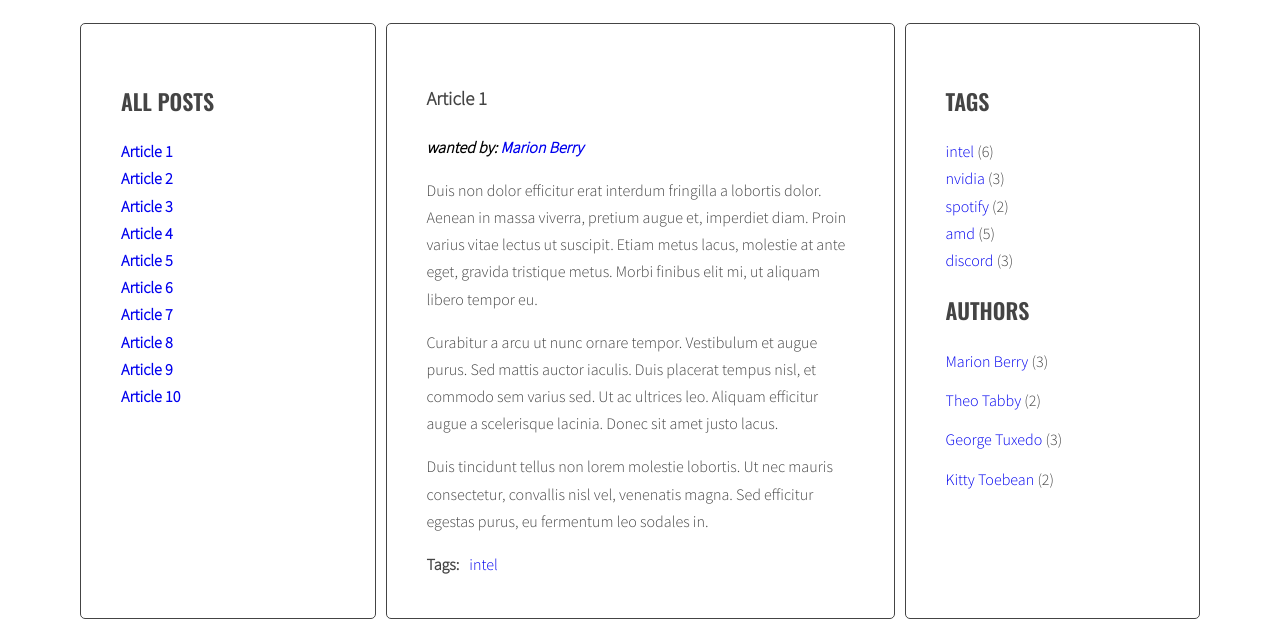
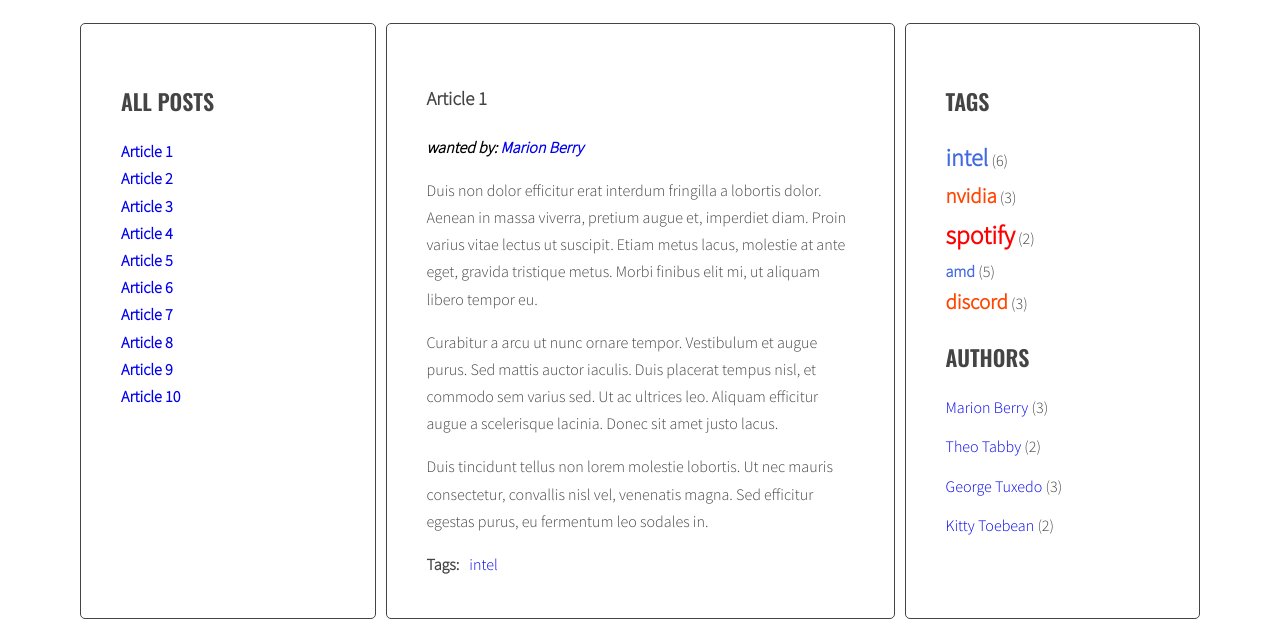
Before and after one commit to MiyuNoemi/javascript-blog, a website: page index.html in a window 1280 px wide. Shown: the part 220-847 px from the top of the page. Drawn offline with nearby package versions, Linux system fonts and the light colour scheme.

Commit message:
update style.css

```diff
--- a/css/style.css
+++ b/css/style.css
@@ -91,7 +91,7 @@ a {
 
 /* Authors */
 .authors li {
-  margin-bottom: 12px;
+  margin-bottom: 12px
 }
 
 /* Post */
@@ -119,31 +119,36 @@ a {
 }
 
 /*# sourceMappingURL=style.css.map */
-.tag-size-1,
-.tag-size-2,
-.tag-size-3,
-.tag-size-4,
-.tag-size-5 {
+.tag-size-big,
+.tag-size-big-medium,
+.tag-size-medium,
+.tag-size-medium-small,
+.tag-size-small {
   text-decoration: none;
-  color: darkorange;
+  color: black;
+  font-weight: bold;
 }
 
-.tag-size-1 {
-  font-size: 120%;
-}
-
-.tag-size-2 {
+.tag-size-big {
   font-size: 80%;
 }
 
-.tag-size-3 {
+.tag-size-big-medium {
   font-size: 100%;
+  color: royalblue;
 }
 
-.tag-size-4 {
-  font-size: 150%;
+.tag-size-medium-small {
+  font-size: 130%;
+  color: orangered;
 }
 
-.tag-size-5 {
-  font-size: 120%;
+.tag-size-big {
+  font-size: 150%;
+  color: royalblue;
 }
+
+.tag-size-small {
+  font-size: 160%;
+  color: red;
+}
```
